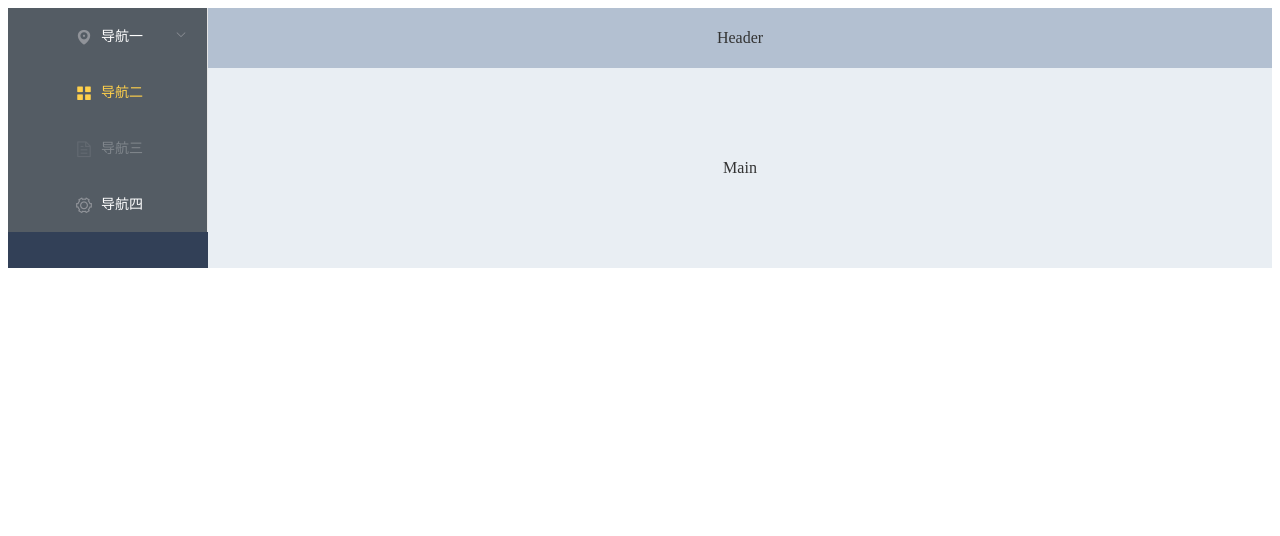
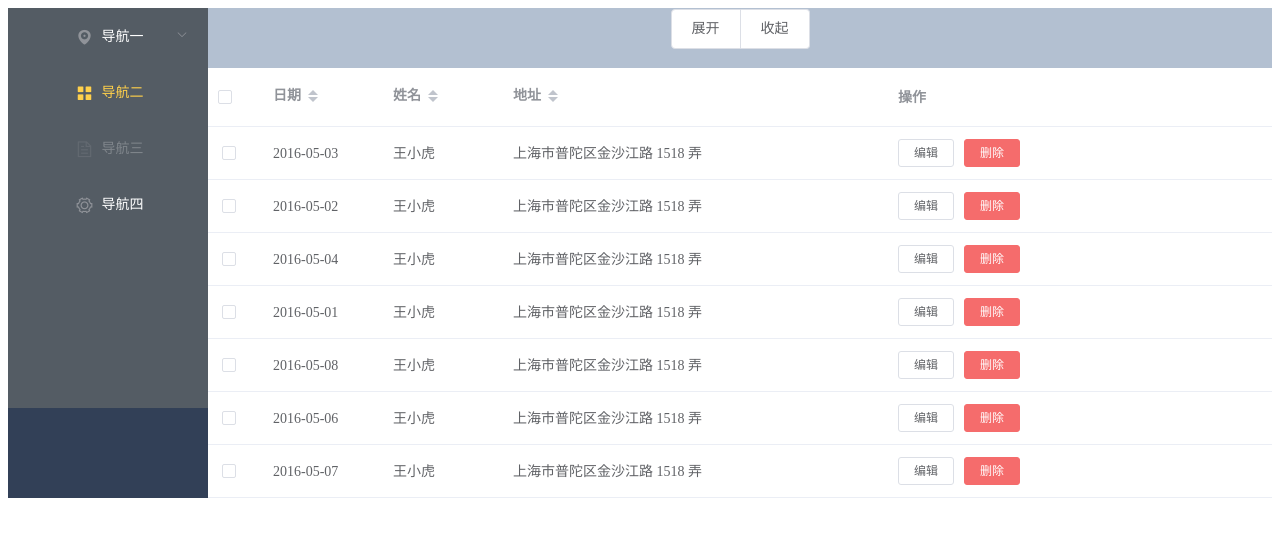
Before and after one commit to ChinaXiaoMing/ming-front, a Vue app: page /index in a window 1280 px wide. Shown: the top 536 px of the page. Built offline with nearby package versions, Linux system fonts and the light colour scheme.

Commit message:
主页开发完善中。。。

```diff
--- a/src/components/index.vue
+++ b/src/components/index.vue
@@ -30,14 +30,93 @@
       </el-menu>
     </el-aside>
     <el-container>
-      <el-header>Header</el-header>
-      <el-main>Main</el-main>
+      <el-header>
+        <el-radio-group v-model="isCollapse" style="margin-bottom: 20px;">
+          <el-radio-button :label="false">展开</el-radio-button>
+          <el-radio-button :label="true">收起</el-radio-button>
+        </el-radio-group>
+      </el-header>
+      <el-table
+        ref="multipleTable"
+        :data="tableData3"
+        tooltip-effect="dark"
+        style="width: 100%"
+        @selection-change="handleSelectionChange">
+        <el-table-column
+          type="selection"
+          width="55">
+        </el-table-column>
+        <el-table-column
+          prop="date"
+          label="日期"
+          sortable
+          width="120">
+          <template slot-scope="scope">{{ scope.row.date }}</template>
+        </el-table-column>
+        <el-table-column
+          prop="name"
+          label="姓名"
+          sortable
+          width="120">
+        </el-table-column>
+        <el-table-column
+          prop="address"
+          label="地址"
+          sortable
+          show-overflow-tooltip>
+        </el-table-column>
+        <el-table-column label="操作">
+          <template slot-scope="scope">
+            <el-button
+              size="mini"
+              @click="handleEdit(scope.$index, scope.row)">编辑</el-button>
+            <el-button
+              size="mini"
+              type="danger"
+              @click="handleDelete(scope.$index, scope.row)">删除</el-button>
+          </template>
+        </el-table-column>
+      </el-table>
     </el-container>
   </el-container>
 </template>
 
 <script>
 export default {
+  data() {
+    return {
+      tableData3: [{
+        date: '2016-05-03',
+        name: '王小虎',
+        address: '上海市普陀区金沙江路 1518 弄'
+      }, {
+        date: '2016-05-02',
+        name: '王小虎',
+        address: '上海市普陀区金沙江路 1518 弄'
+      }, {
+        date: '2016-05-04',
+        name: '王小虎',
+        address: '上海市普陀区金沙江路 1518 弄'
+      }, {
+        date: '2016-05-01',
+        name: '王小虎',
+        address: '上海市普陀区金沙江路 1518 弄'
+      }, {
+        date: '2016-05-08',
+        name: '王小虎',
+        address: '上海市普陀区金沙江路 1518 弄'
+      }, {
+        date: '2016-05-06',
+        name: '王小虎',
+        address: '上海市普陀区金沙江路 1518 弄'
+      }, {
+        date: '2016-05-07',
+        name: '王小虎',
+        address: '上海市普陀区金沙江路 1518 弄'
+      }],
+      multipleSelection: []
+    }
+  },
   methods: {
     togoLogin() {
       this.$router.push('/login')
@@ -80,4 +159,9 @@ export default {
   .el-container:nth-child(7) .el-aside {
     line-height: 320px;
   }
+
+  .el-menu-vertical-demo:not(.el-menu--collapse) {
+    width: 200px;
+    min-height: 400px;
+  }
 </style>
```
